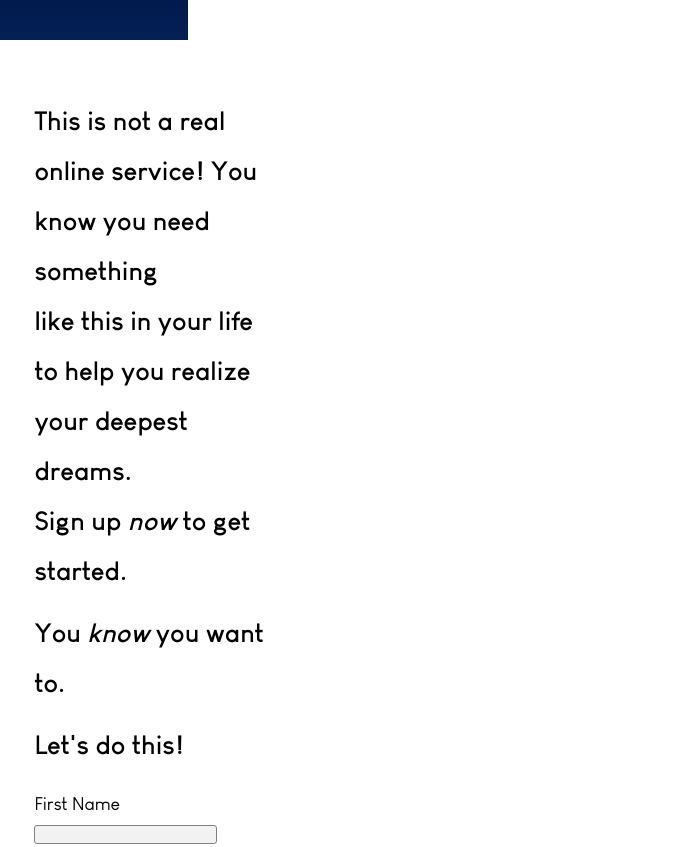
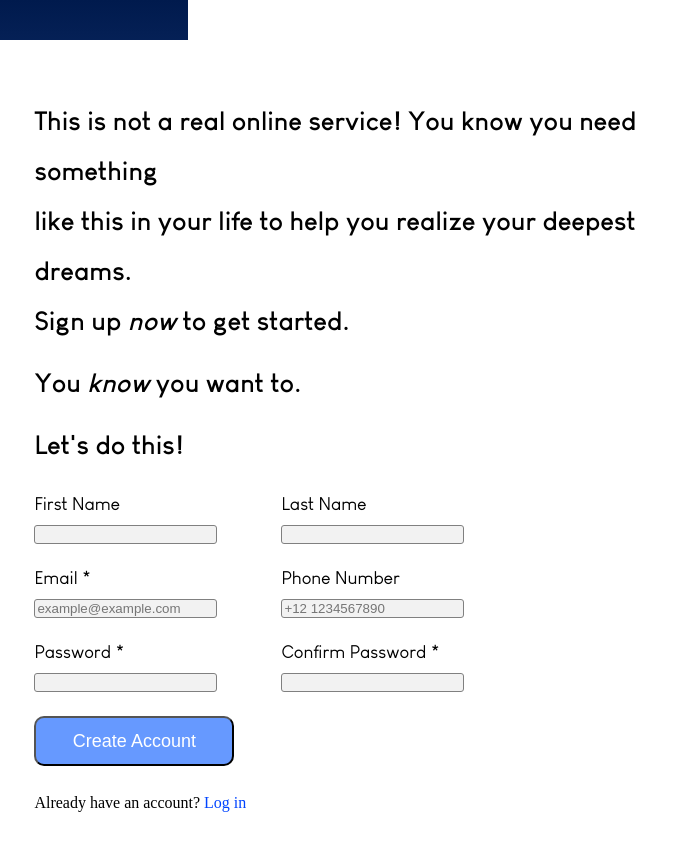
Before and after one commit to MauSanchez222/odin-form, a plain HTML site: page index.html in a window 1280 px wide. Shown: the top 847 px of the page, 1092-1785 px from the left, 693 px wide, since content can reach past the window. Drawn offline with Linux system fonts and the light colour scheme.

```diff
--- a/style.css
+++ b/style.css
@@ -43,6 +43,7 @@
 
 #form-main{
     margin: 2vh 3vw;
+    width: 620px;
 }
 
 p{
```
